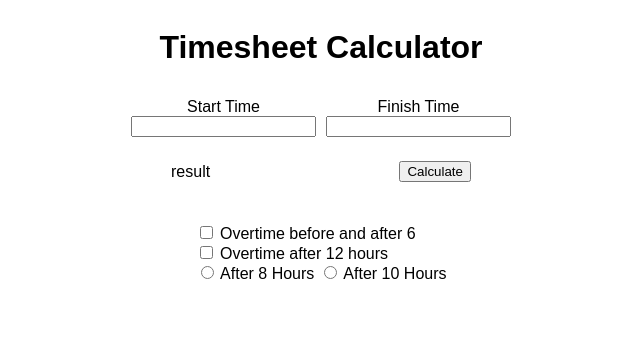
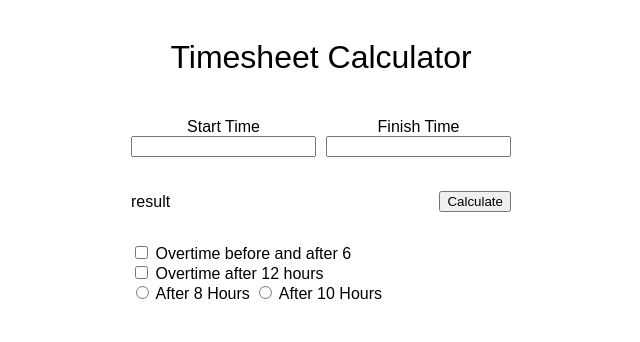
Before and after one commit to JessePullen/timesheet-calculator, a plain HTML site: page index.html in a window 1280 px wide. Shown: the whole page, without its empty margins (319-959 px from the left). Drawn offline with Linux system fonts and the light colour scheme.

Commit message:
Update layout and styling

```diff
--- a/index.html
+++ b/index.html
@@ -12,10 +12,10 @@
 
 <body>
     <div class="container">
-        <div class="top-content">
+        <div class="heading">
             <h1>Timesheet Calculator</h1>
         </div>
-        <div class="mid-content">
+        <div class="content">
             <form class="input-form">
                 <div class="input1">
                     <label for="start-time">Start Time</label>
--- a/style.css
+++ b/style.css
@@ -2,25 +2,29 @@
     font-family: Robots, sans-serif;
 }
 
+body {
+    display: flex;
+    justify-content: center;
+}
+
+h1 {
+    font-weight: 100;
+}
+
 .container {
+    margin-top: 10px;
     display: flex;
     flex-direction: column;
     align-items: center;
-    gap: 10px;
-}
-
-.mid-content {
-    display: flex;
-    flex-direction: column;
-    align-items: center;
-    gap: 10px;
+    gap: 20px;
+    width: 500px;
 }
 
 .result {
     display: flex;
     justify-content: space-between;
     align-items: center;
-    width: 300px;
+    margin-top: 20px;
 }
 
 .input-form {
```
